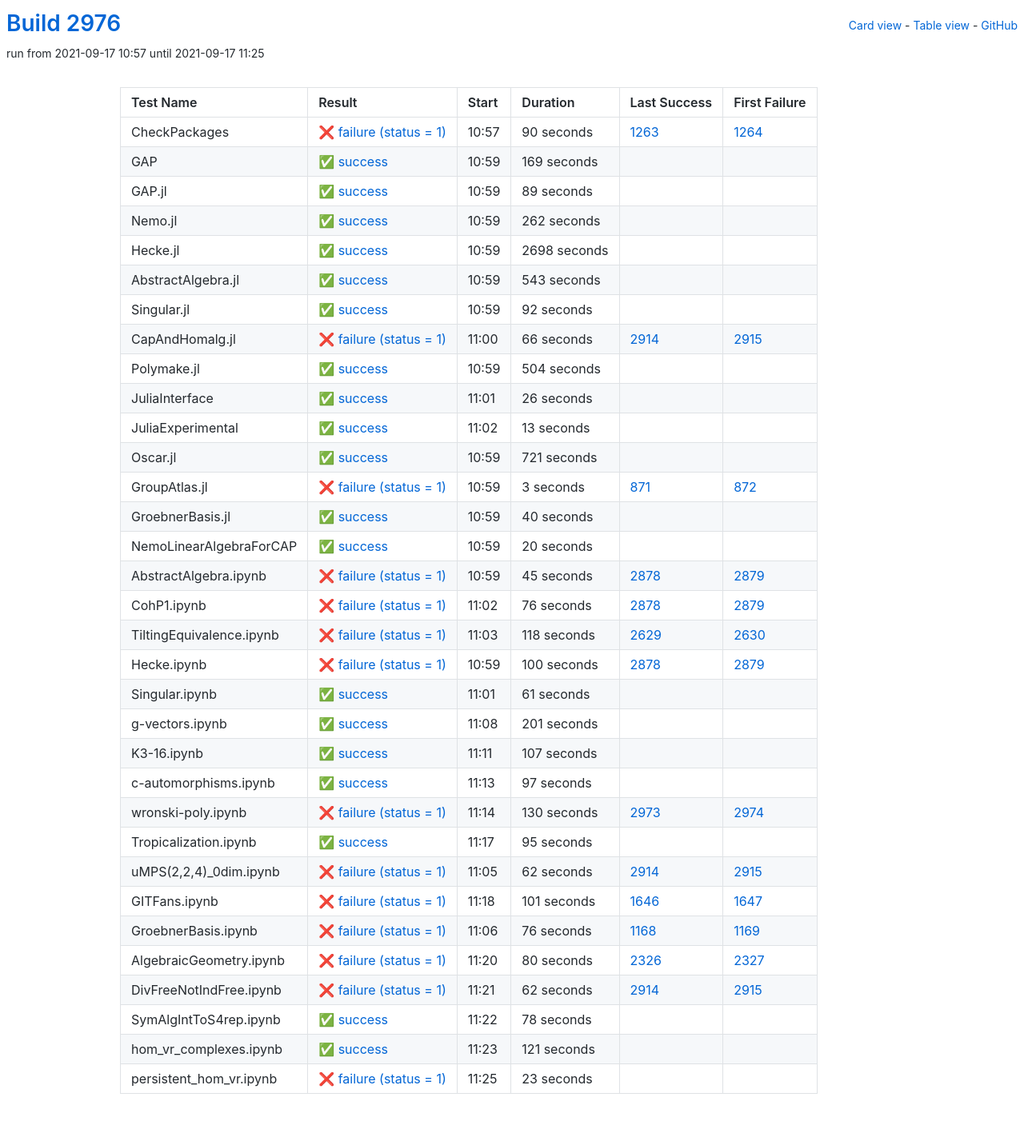
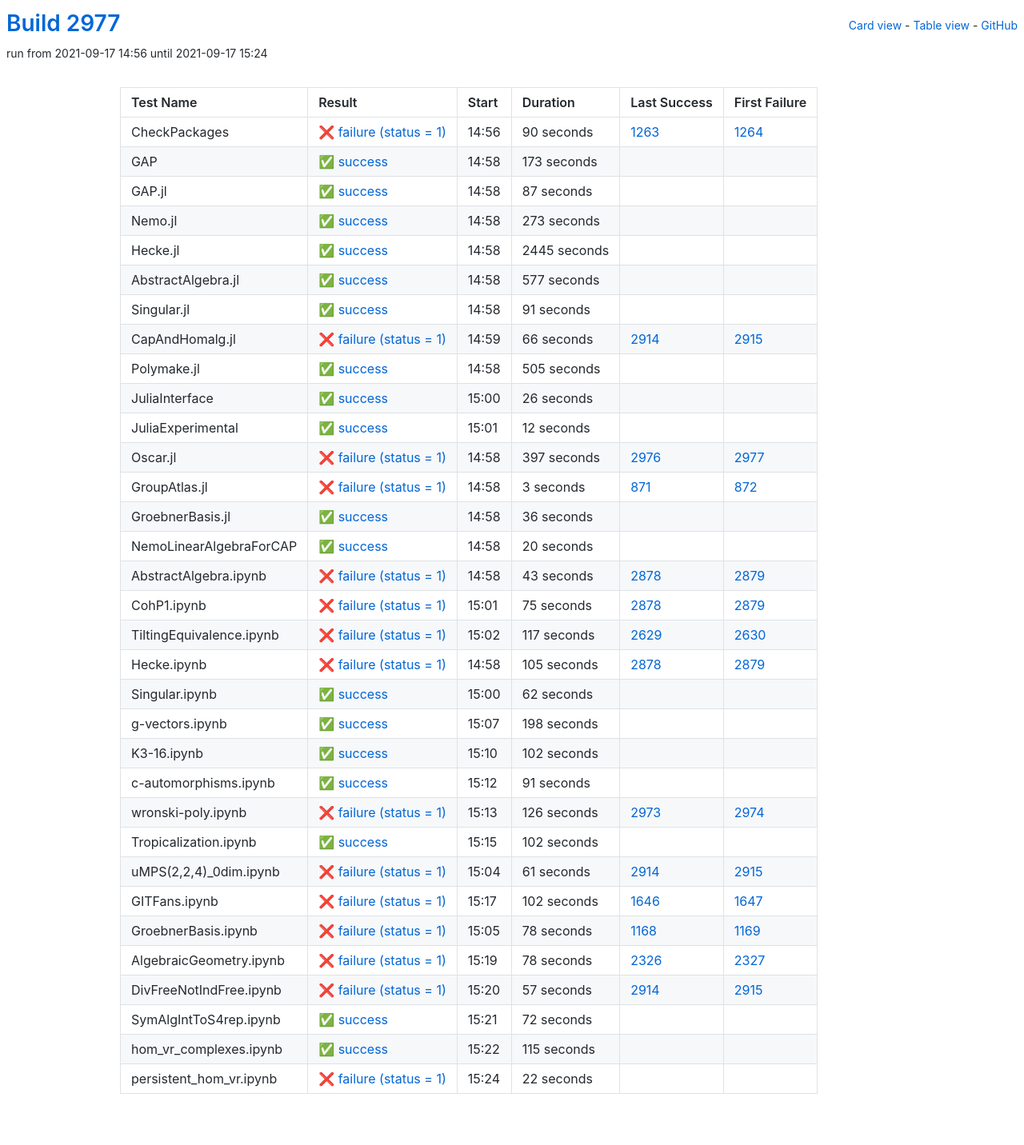
Before and after one commit to oscar-system/oscar-ci-status-stable, a Jekyll site: the page built from table.html, in a window 1280 px wide. Shown: the whole page at 80% size. Built offline with Jekyll 4.4.1, drawn with Linux system fonts in a browser that asks for light colours.

Commit message:
Build #2977

```diff
--- a/_data/ci.yml
+++ b/_data/ci.yml
@@ -1,6 +1,6 @@
 ---
-build: 2976
-build_url: https://oscarci.mathematik.uni-kl.de/job/oscar-stable/2976/
+build: 2977
+build_url: https://oscarci.mathematik.uni-kl.de/job/oscar-stable/2977/
 job: oscar-stable
 organization: oscar-system
 repo: oscar-ci-status-stable
@@ -8,8 +8,8 @@ repourl: https://github.com/oscar-system/oscar-ci-status-stable
 tests:
 - name: CheckPackages
   id: checkpackages
-  log: https://oscarci.mathematik.uni-kl.de/job/oscar-stable/2976/artifact/logs/build-2976/CheckPackages.log
-  start: 2021-09-17 10:57
+  log: https://oscarci.mathematik.uni-kl.de/job/oscar-stable/2977/artifact/logs/build-2977/CheckPackages.log
+  start: 2021-09-17 14:56
   success: false
   exitcode: 1
   status: failure
@@ -20,80 +20,80 @@ tests:
   first_failure_url: https://oscarci.mathematik.uni-kl.de/job/oscar-stable/1264/
 - name: GAP
   id: gap
-  log: https://oscarci.mathematik.uni-kl.de/job/oscar-stable/2976/artifact/logs/build-2976/GAP.log
-  start: 2021-09-17 10:59
+  log: https://oscarci.mathematik.uni-kl.de/job/oscar-stable/2977/artifact/logs/build-2977/GAP.log
+  start: 2021-09-17 14:58
   success: true
   exitcode: 0
   status: success
-  duration: 169
+  duration: 173
   last_success: false
   last_success_url:
   first_failure: false
   first_failure_url:
 - name: GAP.jl
   id: gap-jl
-  log: https://oscarci.mathematik.uni-kl.de/job/oscar-stable/2976/artifact/logs/build-2976/GAP.jl.log
-  start: 2021-09-17 10:59
+  log: https://oscarci.mathematik.uni-kl.de/job/oscar-stable/2977/artifact/logs/build-2977/GAP.jl.log
+  start: 2021-09-17 14:58
   success: true
   exitcode: 0
   status: success
-  duration: 89
+  duration: 87
   last_success: false
   last_success_url:
   first_failure: false
   first_failure_url:
 - name: Nemo.jl
   id: nemo-jl
-  log: https://oscarci.mathematik.uni-kl.de/job/oscar-stable/2976/artifact/logs/build-2976/Nemo.jl.log
-  start: 2021-09-17 10:59
+  log: https://oscarci.mathematik.uni-kl.de/job/oscar-stable/2977/artifact/logs/build-2977/Nemo.jl.log
+  start: 2021-09-17 14:58
   success: true
   exitcode: 0
   status: success
-  duration: 262
+  duration: 273
   last_success: false
   last_success_url:
   first_failure: false
   first_failure_url:
 - name: Hecke.jl
   id: hecke-jl
-  log: https://oscarci.mathematik.uni-kl.de/job/oscar-stable/2976/artifact/logs/build-2976/Hecke.jl.log
-  start: 2021-09-17 10:59
+  log: https://oscarci.mathematik.uni-kl.de/job/oscar-stable/2977/artifact/logs/build-2977/Hecke.jl.log
+  start: 2021-09-17 14:58
   success: true
   exitcode: 0
   status: success
-  duration: 2698
+  duration: 2445
   last_success: false
   last_success_url:
   first_failure: false
   first_failure_url:
 - name: AbstractAlgebra.jl
   id: abstractalgebra-jl
-  log: https://oscarci.mathematik.uni-kl.de/job/oscar-stable/2976/artifact/logs/build-2976/AbstractAlgebra.jl.log
-  start: 2021-09-17 10:59
+  log: https://oscarci.mathematik.uni-kl.de/job/oscar-stable/2977/artifact/logs/build-2977/AbstractAlgebra.jl.log
+  start: 2021-09-17 14:58
   success: true
   exitcode: 0
   status: success
-  duration: 543
+  duration: 577
   last_success: false
   last_success_url:
   first_failure: false
   first_failure_url:
 - name: Singular.jl
   id: singular-jl
-  log: https://oscarci.mathematik.uni-kl.de/job/oscar-stable/2976/artifact/logs/build-2976/Singular.jl.log
-  start: 2021-09-17 10:59
+  log: https://oscarci.mathematik.uni-kl.de/job/oscar-stable/2977/artifact/logs/build-2977/Singular.jl.log
+  start: 2021-09-17 14:58
   success: true
   exitcode: 0
   status: success
-  duration: 92
+  duration: 91
   last_success: false
   last_success_url:
   first_failure: false
   first_failure_url:
 - name: CapAndHomalg.jl
   id: capandhomalg-jl
-  log: https://oscarci.mathematik.uni-kl.de/job/oscar-stable/2976/artifact/logs/build-2976/CapAndHomalg.jl.log
-  start: 2021-09-17 11:00
+  log: https://oscarci.mathematik.uni-kl.de/job/oscar-stable/2977/artifact/logs/build-2977/CapAndHomalg.jl.log
+  start: 2021-09-17 14:59
   success: false
   exitcode: 1
   status: failure
@@ -104,20 +104,20 @@ tests:
   first_failure_url: https://oscarci.mathematik.uni-kl.de/job/oscar-stable/2915/
 - name: Polymake.jl
   id: polymake-jl
-  log: https://oscarci.mathematik.uni-kl.de/job/oscar-stable/2976/artifact/logs/build-2976/Polymake.jl.log
-  start: 2021-09-17 10:59
+  log: https://oscarci.mathematik.uni-kl.de/job/oscar-stable/2977/artifact/logs/build-2977/Polymake.jl.log
+  start: 2021-09-17 14:58
   success: true
   exitcode: 0
   status: success
-  duration: 504
+  duration: 505
   last_success: false
   last_success_url:
   first_failure: false
   first_failure_url:
 - name: JuliaInterface
   id: juliainterface
-  log: https://oscarci.mathematik.uni-kl.de/job/oscar-stable/2976/artifact/logs/build-2976/JuliaInterface.log
-  start: 2021-09-17 11:01
+  log: https://oscarci.mathematik.uni-kl.de/job/oscar-stable/2977/artifact/logs/build-2977/JuliaInterface.log
+  start: 2021-09-17 15:00
   success: true
   exitcode: 0
   status: success
@@ -128,32 +128,32 @@ tests:
   first_failure_url:
 - name: JuliaExperimental
   id: juliaexperimental
-  log: https://oscarci.mathematik.uni-kl.de/job/oscar-stable/2976/artifact/logs/build-2976/JuliaExperimental.log
-  start: 2021-09-17 11:02
+  log: https://oscarci.mathematik.uni-kl.de/job/oscar-stable/2977/artifact/logs/build-2977/JuliaExperimental.log
+  start: 2021-09-17 15:01
   success: true
   exitcode: 0
   status: success
-  duration: 13
+  duration: 12
   last_success: false
   last_success_url:
   first_failure: false
   first_failure_url:
 - name: Oscar.jl
   id: oscar-jl
-  log: https://oscarci.mathematik.uni-kl.de/job/oscar-stable/2976/artifact/logs/build-2976/Oscar.jl.log
-  start: 2021-09-17 10:59
-  success: true
-  exitcode: 0
-  status: success
-  duration: 721
-  last_success: false
-  last_success_url:
-  first_failure: false
-  first_failure_url:
+  log: https://oscarci.mathematik.uni-kl.de/job/oscar-stable/2977/artifact/logs/build-2977/Oscar.jl.log
+  start: 2021-09-17 14:58
+  success: false
+  exitcode: 1
+  status: failure
+  duration: 397
+  last_success: 2976
+  last_success_url: https://oscarci.mathematik.uni-kl.de/job/oscar-stable/2976/
+  first_failure: 2977
+  first_failure_url: https://oscarci.mathematik.uni-kl.de/job/oscar-stable/2977/
 - name: GroupAtlas.jl
   id: groupatlas-jl
-  log: https://oscarci.mathematik.uni-kl.de/job/oscar-stable/2976/artifact/logs/build-2976/GroupAtlas.jl.log
-  start: 2021-09-17 10:59
+  log: https://oscarci.mathematik.uni-kl.de/job/oscar-stable/2977/artifact/logs/build-2977/GroupAtlas.jl.log
+  start: 2021-09-17 14:58
   success: false
   exitcode: 1
   status: failure
@@ -164,20 +164,20 @@ tests:
   first_failure_url: https://oscarci.mathematik.uni-kl.de/job/oscar-stable/872/
 - name: GroebnerBasis.jl
   id: groebnerbasis-jl
-  log: https://oscarci.mathematik.uni-kl.de/job/oscar-stable/2976/artifact/logs/build-2976/GroebnerBasis.jl.log
-  start: 2021-09-17 10:59
+  log: https://oscarci.mathematik.uni-kl.de/job/oscar-stable/2977/artifact/logs/build-2977/GroebnerBasis.jl.log
+  start: 2021-09-17 14:58
   success: true
   exitcode: 0
   status: success
-  duration: 40
+  duration: 36
   last_success: false
   last_success_url:
   first_failure: false
   first_failure_url:
 - name: NemoLinearAlgebraForCAP
   id: nemolinearalgebraforcap
-  log: https://oscarci.mathematik.uni-kl.de/job/oscar-stable/2976/artifact/logs/build-2976/NemoLinearAlgebraForCAP.log
-  start: 2021-09-17 10:59
+  log: https://oscarci.mathematik.uni-kl.de/job/oscar-stable/2977/artifact/logs/build-2977/NemoLinearAlgebraForCAP.log
+  start: 2021-09-17 14:58
   success: true
   exitcode: 0
   status: success
@@ -188,216 +188,216 @@ tests:
   first_failure_url:
 - name: AbstractAlgebra.ipynb
   id: abstractalgebra-ipynb
-  log: https://oscarci.mathematik.uni-kl.de/job/oscar-stable/2976/artifact/logs/build-2976/AbstractAlgebra.ipynb.log
-  start: 2021-09-17 10:59
+  log: https://oscarci.mathematik.uni-kl.de/job/oscar-stable/2977/artifact/logs/build-2977/AbstractAlgebra.ipynb.log
+  start: 2021-09-17 14:58
   success: false
   exitcode: 1
   status: failure
-  duration: 45
+  duration: 43
   last_success: 2878
   last_success_url: https://oscarci.mathematik.uni-kl.de/job/oscar-stable/2878/
   first_failure: 2879
   first_failure_url: https://oscarci.mathematik.uni-kl.de/job/oscar-stable/2879/
 - name: CohP1.ipynb
   id: cohp1-ipynb
-  log: https://oscarci.mathematik.uni-kl.de/job/oscar-stable/2976/artifact/logs/build-2976/CohP1.ipynb.log
-  start: 2021-09-17 11:02
+  log: https://oscarci.mathematik.uni-kl.de/job/oscar-stable/2977/artifact/logs/build-2977/CohP1.ipynb.log
+  start: 2021-09-17 15:01
   success: false
   exitcode: 1
   status: failure
-  duration: 76
+  duration: 75
   last_success: 2878
   last_success_url: https://oscarci.mathematik.uni-kl.de/job/oscar-stable/2878/
   first_failure: 2879
   first_failure_url: https://oscarci.mathematik.uni-kl.de/job/oscar-stable/2879/
 - name: TiltingEquivalence.ipynb
   id: tiltingequivalence-ipynb
-  log: https://oscarci.mathematik.uni-kl.de/job/oscar-stable/2976/artifact/logs/build-2976/TiltingEquivalence.ipynb.log
-  start: 2021-09-17 11:03
+  log: https://oscarci.mathematik.uni-kl.de/job/oscar-stable/2977/artifact/logs/build-2977/TiltingEquivalence.ipynb.log
+  start: 2021-09-17 15:02
   success: false
   exitcode: 1
   status: failure
-  duration: 118
+  duration: 117
   last_success: 2629
   last_success_url: https://oscarci.mathematik.uni-kl.de/job/oscar-stable/2629/
   first_failure: 2630
   first_failure_url: https://oscarci.mathematik.uni-kl.de/job/oscar-stable/2630/
 - name: Hecke.ipynb
   id: hecke-ipynb
-  log: https://oscarci.mathematik.uni-kl.de/job/oscar-stable/2976/artifact/logs/build-2976/Hecke.ipynb.log
-  start: 2021-09-17 10:59
+  log: https://oscarci.mathematik.uni-kl.de/job/oscar-stable/2977/artifact/logs/build-2977/Hecke.ipynb.log
+  start: 2021-09-17 14:58
   success: false
   exitcode: 1
   status: failure
-  duration: 100
+  duration: 105
   last_success: 2878
   last_success_url: https://oscarci.mathematik.uni-kl.de/job/oscar-stable/2878/
   first_failure: 2879
   first_failure_url: https://oscarci.mathematik.uni-kl.de/job/oscar-stable/2879/
 - name: Singular.ipynb
   id: singular-ipynb
-  log: https://oscarci.mathematik.uni-kl.de/job/oscar-stable/2976/artifact/logs/build-2976/Singular.ipynb.log
-  start: 2021-09-17 11:01
+  log: https://oscarci.mathematik.uni-kl.de/job/oscar-stable/2977/artifact/logs/build-2977/Singular.ipynb.log
+  start: 2021-09-17 15:00
   success: true
   exitcode: 0
   status: success
-  duration: 61
+  duration: 62
   last_success: false
   last_success_url:
   first_failure: false
   first_failure_url:
 - name: g-vectors.ipynb
   id: g-vectors-ipynb
-  log: https://oscarci.mathematik.uni-kl.de/job/oscar-stable/2976/artifact/logs/build-2976/g-vectors.ipynb.log
-  start: 2021-09-17 11:08
+  log: https://oscarci.mathematik.uni-kl.de/job/oscar-stable/2977/artifact/logs/build-2977/g-vectors.ipynb.log
+  start: 2021-09-17 15:07
   success: true
   exitcode: 0
   status: success
-  duration: 201
+  duration: 198
   last_success: false
   last_success_url:
   first_failure: false
   first_failure_url:
 - name: K3-16.ipynb
   id: k3-16-ipynb
-  log: https://oscarci.mathematik.uni-kl.de/job/oscar-stable/2976/artifact/logs/build-2976/K3-16.ipynb.log
-  start: 2021-09-17 11:11
+  log: https://oscarci.mathematik.uni-kl.de/job/oscar-stable/2977/artifact/logs/build-2977/K3-16.ipynb.log
+  start: 2021-09-17 15:10
   success: true
   exitcode: 0
   status: success
-  duration: 107
+  duration: 102
   last_success: false
   last_success_url:
   first_failure: false
   first_failure_url:
 - name: c-automorphisms.ipynb
   id: c-automorphisms-ipynb
-  log: https://oscarci.mathematik.uni-kl.de/job/oscar-stable/2976/artifact/logs/build-2976/c-automorphisms.ipynb.log
-  start: 2021-09-17 11:13
+  log: https://oscarci.mathematik.uni-kl.de/job/oscar-stable/2977/artifact/logs/build-2977/c-automorphisms.ipynb.log
+  start: 2021-09-17 15:12
   success: true
   exitcode: 0
   status: success
-  duration: 97
+  duration: 91
   last_success: false
   last_success_url:
   first_failure: false
   first_failure_url:
 - name: wronski-poly.ipynb
   id: wronski-poly-ipynb
-  log: https://oscarci.mathematik.uni-kl.de/job/oscar-stable/2976/artifact/logs/build-2976/wronski-poly.ipynb.log
-  start: 2021-09-17 11:14
+  log: https://oscarci.mathematik.uni-kl.de/job/oscar-stable/2977/artifact/logs/build-2977/wronski-poly.ipynb.log
+  start: 2021-09-17 15:13
   success: false
   exitcode: 1
   status: failure
-  duration: 130
+  duration: 126
   last_success: 2973
   last_success_url: https://oscarci.mathematik.uni-kl.de/job/oscar-stable/2973/
   first_failure: 2974
   first_failure_url: https://oscarci.mathematik.uni-kl.de/job/oscar-stable/2974/
 - name: Tropicalization.ipynb
   id: tropicalization-ipynb
-  log: https://oscarci.mathematik.uni-kl.de/job/oscar-stable/2976/artifact/logs/build-2976/Tropicalization.ipynb.log
-  start: 2021-09-17 11:17
+  log: https://oscarci.mathematik.uni-kl.de/job/oscar-stable/2977/artifact/logs/build-2977/Tropicalization.ipynb.log
+  start: 2021-09-17 15:15
   success: true
   exitcode: 0
   status: success
-  duration: 95
+  duration: 102
   last_success: false
   last_success_url:
   first_failure: false
   first_failure_url:
 - name: uMPS(2,2,4)_0dim.ipynb
   id: umps-2-2-4-0dim-ipynb
-  log: https://oscarci.mathematik.uni-kl.de/job/oscar-stable/2976/artifact/logs/build-2976/uMPS-2-2-4-_0dim.ipynb.log
-  start: 2021-09-17 11:05
+  log: https://oscarci.mathematik.uni-kl.de/job/oscar-stable/2977/artifact/logs/build-2977/uMPS-2-2-4-_0dim.ipynb.log
+  start: 2021-09-17 15:04
   success: false
   exitcode: 1
   status: failure
-  duration: 62
+  duration: 61
   last_success: 2914
   last_success_url: https://oscarci.mathematik.uni-kl.de/job/oscar-stable/2914/
   first_failure: 2915
   first_failure_url: https://oscarci.mathematik.uni-kl.de/job/oscar-stable/2915/
 - name: GITFans.ipynb
   id: gitfans-ipynb
-  log: https://oscarci.mathematik.uni-kl.de/job/oscar-stable/2976/artifact/logs/build-2976/GITFans.ipynb.log
-  start: 2021-09-17 11:18
+  log: https://oscarci.mathematik.uni-kl.de/job/oscar-stable/2977/artifact/logs/build-2977/GITFans.ipynb.log
+  start: 2021-09-17 15:17
   success: false
   exitcode: 1
   status: failure
-  duration: 101
+  duration: 102
   last_success: 1646
   last_success_url: https://oscarci.mathematik.uni-kl.de/job/oscar-stable/1646/
   first_failure: 1647
   first_failure_url: https://oscarci.mathematik.uni-kl.de/job/oscar-stable/1647/
 - name: GroebnerBasis.ipynb
   id: groebnerbasis-ipynb
-  log: https://oscarci.mathematik.uni-kl.de/job/oscar-stable/2976/artifact/logs/build-2976/GroebnerBasis.ipynb.log
-  start: 2021-09-17 11:06
+  log: https://oscarci.mathematik.uni-kl.de/job/oscar-stable/2977/artifact/logs/build-2977/GroebnerBasis.ipynb.log
+  start: 2021-09-17 15:05
   success: false
   exitcode: 1
   status: failure
-  duration: 76
+  duration: 78
   last_success: 1168
   last_success_url: https://oscarci.mathematik.uni-kl.de/job/oscar-stable/1168/
   first_failure: 1169
   first_failure_url: https://oscarci.mathematik.uni-kl.de/job/oscar-stable/1169/
 - name: AlgebraicGeometry.ipynb
   id: algebraicgeometry-ipynb
-  log: https://oscarci.mathematik.uni-kl.de/job/oscar-stable/2976/artifact/logs/build-2976/AlgebraicGeometry.ipynb.log
-  start: 2021-09-17 11:20
+  log: https://oscarci.mathematik.uni-kl.de/job/oscar-stable/2977/artifact/logs/build-2977/AlgebraicGeometry.ipynb.log
+  start: 2021-09-17 15:19
   success: false
   exitcode: 1
   status: failure
-  duration: 80
+  duration: 78
   last_success: 2326
   last_success_url: https://oscarci.mathematik.uni-kl.de/job/oscar-stable/2326/
   first_failure: 2327
   first_failure_url: https://oscarci.mathematik.uni-kl.de/job/oscar-stable/2327/
 - name: DivFreeNotIndFree.ipynb
   id: divfreenotindfree-ipynb
-  log: https://oscarci.mathematik.uni-kl.de/job/oscar-stable/2976/artifact/logs/build-2976/DivFreeNotIndFree.ipynb.log
-  start: 2021-09-17 11:21
+  log: https://oscarci.mathematik.uni-kl.de/job/oscar-stable/2977/artifact/logs/build-2977/DivFreeNotIndFree.ipynb.log
+  start: 2021-09-17 15:20
   success: false
   exitcode: 1
   status: failure
-  duration: 62
+  duration: 57
   last_success: 2914
   last_success_url: https://oscarci.mathematik.uni-kl.de/job/oscar-stable/2914/
   first_failure: 2915
   first_failure_url: https://oscarci.mathematik.uni-kl.de/job/oscar-stable/2915/
 - name: SymAlgIntToS4rep.ipynb
   id: symalginttos4rep-ipynb
-  log: https://oscarci.mathematik.uni-kl.de/job/oscar-stable/2976/artifact/logs/build-2976/SymAlgIntToS4rep.ipynb.log
-  start: 2021-09-17 11:22
+  log: https://oscarci.mathematik.uni-kl.de/job/oscar-stable/2977/artifact/logs/build-2977/SymAlgIntToS4rep.ipynb.log
+  start: 2021-09-17 15:21
   success: true
   exitcode: 0
   status: success
-  duration: 78
+  duration: 72
   last_success: false
   last_success_url:
   first_failure: false
   first_failure_url:
 - name: hom_vr_complexes.ipynb
   id: hom-vr-complexes-ipynb
-  log: https://oscarci.mathematik.uni-kl.de/job/oscar-stable/2976/artifact/logs/build-2976/hom_vr_complexes.ipynb.log
-  start: 2021-09-17 11:23
+  log: https://oscarci.mathematik.uni-kl.de/job/oscar-stable/2977/artifact/logs/build-2977/hom_vr_complexes.ipynb.log
+  start: 2021-09-17 15:22
   success: true
   exitcode: 0
   status: success
-  duration: 121
+  duration: 115
   last_success: false
   last_success_url:
   first_failure: false
   first_failure_url:
 - name: persistent_hom_vr.ipynb
   id: persistent-hom-vr-ipynb
-  log: https://oscarci.mathematik.uni-kl.de/job/oscar-stable/2976/artifact/logs/build-2976/persistent_hom_vr.ipynb.log
-  start: 2021-09-17 11:25
+  log: https://oscarci.mathematik.uni-kl.de/job/oscar-stable/2977/artifact/logs/build-2977/persistent_hom_vr.ipynb.log
+  start: 2021-09-17 15:24
   success: false
   exitcode: 1
   status: failure
-  duration: 23
+  duration: 22
   last_success: false
   last_success_url:
   first_failure: false
```
Also changed, not shown: README.md.
